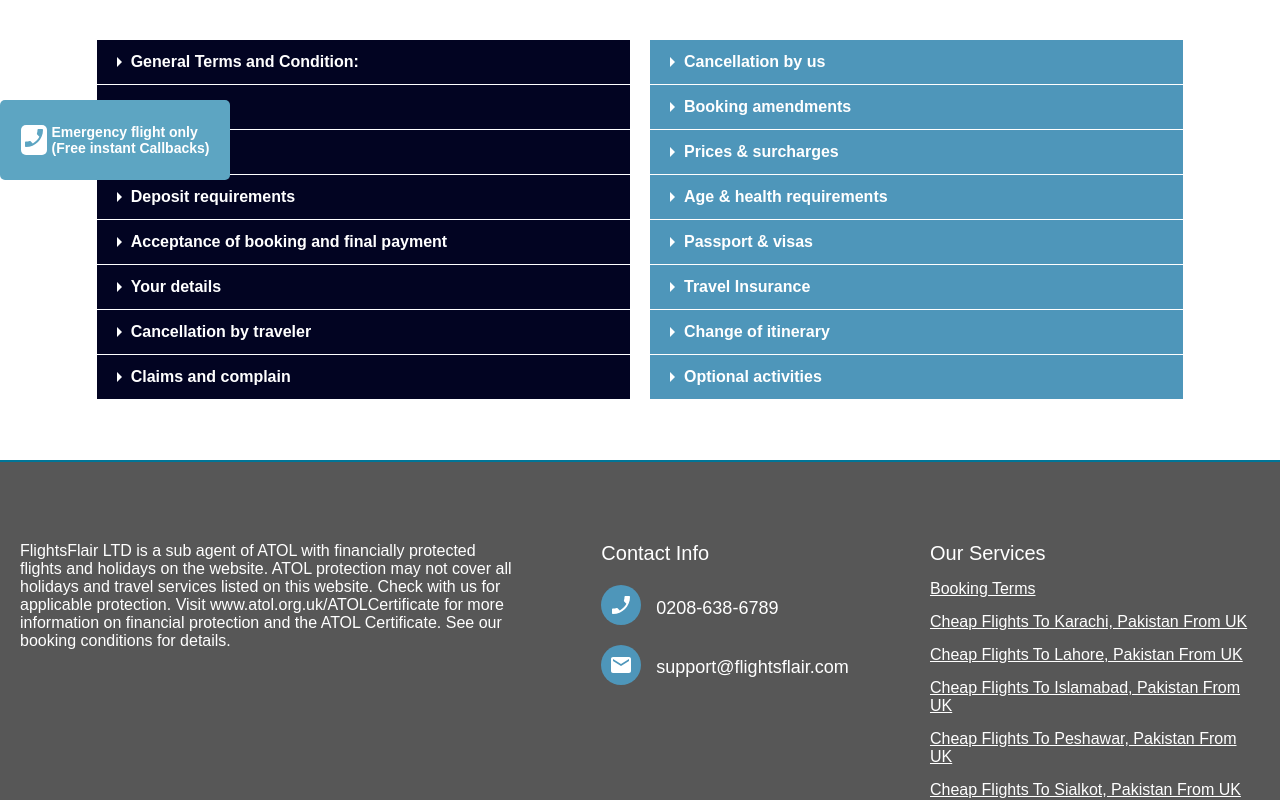
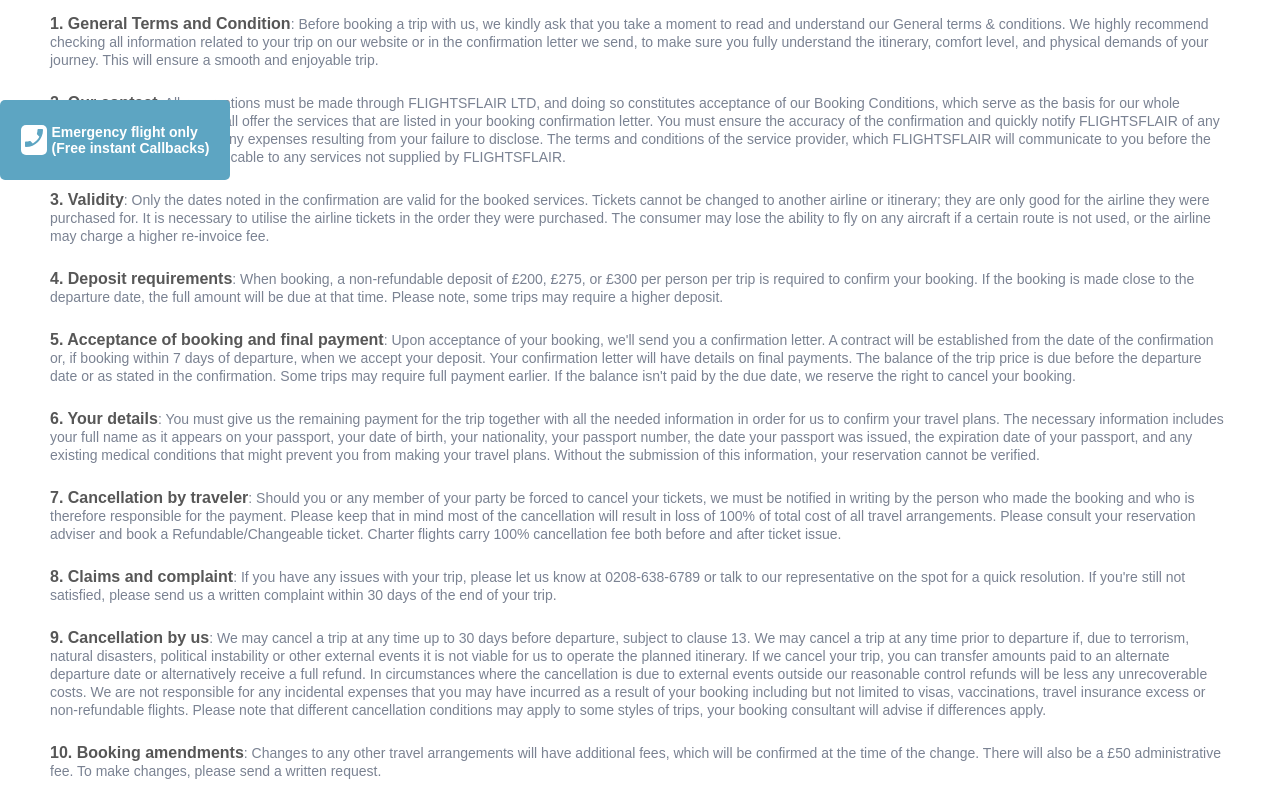
Before and after one commit to Afzal00786/flights-flair, a React (Create React App) app: page /BookingTerms in a window 1280 px wide. Shown: the part 620-1420 px from the top of the page. Built offline with nearby package versions, Linux system fonts and the light colour scheme.

Commit message:
blog updated

```diff
--- a/src/components/Blog/BlogDetails.js
+++ b/src/components/Blog/BlogDetails.js
@@ -67,7 +67,7 @@
                       marginRight: 30,
                       paddingTop: 12,
                       paddingBottom: 75,
-                      textAlign: "center",
+                      textAlign: "left",
                       paddingLeft: 10,
                       paddingRight: 10,
                     }}
--- a/src/components/Blog/BlogSlider.js
+++ b/src/components/Blog/BlogSlider.js
@@ -45,6 +45,7 @@
                     style={{
                       width: responsive ? "80%" : "80%",
                       cursor: "pointer",
+                      marginBottom: 30,
                       paddingBottom: 10,
                     }}
                   >
--- a/src/components/BookingTerms/index.jsx
+++ b/src/components/BookingTerms/index.jsx
@@ -7,18 +7,19 @@
 import Footer from "../Footer";
 import MetaData from "../Helmet";
 import { useLocation } from "react-router-dom";
+
 const text1 =
   "Before booking a trip with us, we kindly ask that you take a moment to read and understand our General terms & conditions. We highly recommend checking all information related to your trip on our website or in the confirmation letter we send, to make sure you fully understand the itinerary, comfort level, and physical demands of your journey. This will ensure a smooth and enjoyable trip.";
 const text2 =
-  "All bookings are made with FLIGHTSFLAIR LTD and are deemed as agreement to our Booking Conditions, which form the entire agreement between you and us. The services outlined in your booking confirmation letter will be provided by us. It's your responsibility to check the confirmation for accuracy and report any inaccuracies to FLIGHTSFLAIR promptly. Any costs from failure to report will be your responsibility. Services not provided by FLIGHTSFLAIR are subject to the terms and conditions of the service provider, which FLIGHTSFLAIR will provide to you before the contract is confirmed.";
+  "All reservations must be made through FLIGHTSFLAIR LTD, and doing so constitutes acceptance of our Booking Conditions, which serve as the basis for our whole relationship with you. We shall offer the services that are listed in your booking confirmation letter. You must ensure the accuracy of the confirmation and quickly notify FLIGHTSFLAIR of any errors. You will be liable for any expenses resulting from your failure to disclose. The terms and conditions of the service provider, which FLIGHTSFLAIR will communicate to you before the contract is finalised, are applicable to any services not supplied by FLIGHTSFLAIR.";
 const text3 =
-  "The booked services are only valid on the dates specified in the confirmation. Flight tickets are only valid for the airline they were purchased for, and changes in itinerary or airlines are not possible. The flight tickets must be used in the order they were booked. If a flight route is not used, the customer may lose the right to travel on all flights or face higher re-invoice costs from the airline.";
+  "Only the dates noted in the confirmation are valid for the booked services. Tickets cannot be changed to another airline or itinerary; they are only good for the airline they were purchased for. It is necessary to utilise the airline tickets in the order they were purchased. The consumer may lose the ability to fly on any aircraft if a certain route is not used, or the airline may charge a higher re-invoice fee.";
 const text4 =
   "When booking, a non-refundable deposit of £200, £275, or £300 per person per trip is required to confirm your booking. If the booking is made close to the departure date, the full amount will be due at that time. Please note, some trips may require a higher deposit.";
 const text5 =
   "Upon acceptance of your booking, we'll send you a confirmation letter. A contract will be established from the date of the confirmation or, if booking within 7 days of departure, when we accept your deposit. Your confirmation letter will have details on final payments. The balance of the trip price is due before the departure date or as stated in the confirmation. Some trips may require full payment earlier. If the balance isn't paid by the due date, we reserve the right to cancel your booking.";
 const text6 =
-  "In order for us to confirm your travel arrangements, you must provide all requested details with the balance of the trip price. Necessary details include full name as per passport, date of birth, nationality, passport number, passport issue, and expiry date, and any pre-existing medical conditions you have which may affect your ability to complete your travel arrangements. Your booking cannot be confirmed without the provision of these details.";
+  "You must give us the remaining payment for the trip together with all the needed information in order for us to confirm your travel plans. The necessary information includes your full name as it appears on your passport, your date of birth, your nationality, your passport number, the date your passport was issued, the expiration date of your passport, and any existing medical conditions that might prevent you from making your travel plans. Without the submission of this information, your reservation cannot be verified.";
 const text7 =
   "Should you or any member of your party be forced to cancel your tickets, we must be notified in writing by the person who made the booking and who is therefore responsible for the payment. Please keep that in mind most of the cancellation will result in loss of 100% of total cost of all travel arrangements. Please consult your reservation adviser and book a Refundable/Changeable ticket. Charter flights carry 100% cancellation fee both before and after ticket issue.";
 
@@ -48,61 +49,104 @@
 const text16 =
   "Activities that are not included in the trip cost are not considered part of the trip or agreement. It is understood that the help provided by the tour leader or local representative in organizing these optional activities does not make us responsible for them in any manner. The agreement for the provision of these activities will be solely between you and the provider of the activity.";
 
+const bookingTermData = [
+  {
+    id: 1,
+    title: "General Terms and Condition",
+    description: text1,
+  },
+  {
+    id: 2,
+
+    title: "Our contact",
+    description: text2,
+  },
+  {
+    id: 3,
+
+    title: "Validity",
+    description: text3,
+  },
+  {
+    id: 4,
+
+    title: "Deposit requirements",
+    description: text4,
+  },
+  {
+    id: 5,
+
+    title: "Acceptance of booking and final payment",
+    description: text5,
+  },
+  {
+    id: 6,
+
+    title: "Your details",
+    description: text6,
+  },
+  {
+    id: 7,
+
+    title: "Cancellation by traveler",
+    description: text7,
+  },
+  {
+    id: 8,
+
+    title: "Claims and complaint",
+    description: text8,
+  },
+  {
+    id: 9,
+
+    title: "Cancellation by us",
+    description: text9,
+  },
+  {
+    id: 10,
+
+    title: "Booking amendments",
+    description: text10,
+  },
+  {
+    id: 11,
+
+    title: "Prices & surcharges",
+    description: text11,
+  },
+  {
+    id: 12,
+
+    title: "Age & health requirements",
+    description: text12,
+  },
+  {
+    id: 13,
+
+    title: "Passport & visas",
+    description: text13,
+  },
+  {
+    id: 14,
+
+    title: "Travel Insurance",
+    description: text14,
+  },
+  {
+    id: 15,
+
+    title: "Change of itinerary",
+    description: text15,
+  },
+  {
+    id: 16,
+
+    title: "Optional activities",
+    description: text16,
+  },
+];
 function BookingTerms() {
-  const [showDropDown, setShowDropDown] = useState(false);
-  const [showDropDown1, setShowDropDown1] = useState(false);
-  const [showDropDown2, setShowDropDown2] = useState(false);
-  const [showDropDown3, setShowDropDown3] = useState(false);
-  const [showDropDown4, setShowDropDown4] = useState(false);
-  const [showDropDown5, setShowDropDown5] = useState(false);
-  const [showDropDown6, setShowDropDown6] = useState(false);
-  const [showDropDown7, setShowDropDown7] = useState(false);
-  const [showDropDown8, setShowDropDown8] = useState(false);
-  const [showDropDown9, setShowDropDown9] = useState(false);
-  const [showDropDown10, setShowDropDown10] = useState(false);
-  const [showDropDown11, setShowDropDown11] = useState(false);
-  const [showDropDown12, setShowDropDown12] = useState(false);
-  const [showDropDown13, setShowDropDown13] = useState(false);
-  const [showDropDown14, setShowDropDown14] = useState(false);
-  const [showDropDown15, setShowDropDown15] = useState(false);
-  const check = [0, 1, 2, 3, 4, 5, 6, 7, 8, 9, 10, 11, 12, 13, 14, 15, 16, 17];
-
-  const handleDropDown = (number) => {
-    console.log(check[number], "value");
-    if (number === 1) {
-      setShowDropDown(!showDropDown);
-    } else if (number === 2) {
-      setShowDropDown1(!showDropDown1);
-    } else if (number === 3) {
-      setShowDropDown2(!showDropDown2);
-    } else if (number === 4) {
-      setShowDropDown3(!showDropDown3);
-    } else if (number === 5) {
-      setShowDropDown4(!showDropDown4);
-    } else if (number === 6) {
-      setShowDropDown5(!showDropDown5);
-    } else if (number === 7) {
-      setShowDropDown6(!showDropDown6);
-    } else if (number === 8) {
-      setShowDropDown7(!showDropDown7);
-    } else if (number === 9) {
-      setShowDropDown8(!showDropDown8);
-    } else if (number === 10) {
-      setShowDropDown9(!showDropDown9);
-    } else if (number === 11) {
-      setShowDropDown10(!showDropDown10);
-    } else if (number === 12) {
-      setShowDropDown11(!showDropDown11);
-    } else if (number === 13) {
-      setShowDropDown12(!showDropDown12);
-    } else if (number === 14) {
-      setShowDropDown13(!showDropDown13);
-    } else if (number === 15) {
-      setShowDropDown14(!showDropDown14);
-    } else if (number === 16) {
-      setShowDropDown15(!showDropDown15);
-    }
-  };
   const { pathname } = useLocation();
 
   useEffect(() => {
@@ -118,179 +162,21 @@
           <div className="booking_text_styling">Booking Terms</div>
         </div>
       </div>
+      <div style={{ paddingTop: 20, paddingBottom: 20 }}>
+        {bookingTermData.map((bookingTerm) => (
+          <div key={bookingTerm.id} className="booking_term_wrapper">
+            <strong className="booking_term_title">
+              {bookingTerm.id}
+              {". "}
+              {bookingTerm.title}
+            </strong>
+            <span className="booking_term_description">
+              {":"} {bookingTerm.description}
+            </span>
+          </div>
+        ))}
+      </div>
 
-      <Grid container md={12} xs={12} className="booking_terms_wrapper">
-        <Grid style={{ margin: 10 }} item md={5} xs={12}>
-          <div
-            onClick={() => handleDropDown(1)}
-            className="booking_terms_userSide"
-          >
-            {showDropDown ? <ArrowDropUpIcon /> : <ArrowRightIcon />}
-            General Terms and Condition:
-          </div>
-          {showDropDown && (
-            <div className="booking_terms_dropdown_text">{text1}</div>
-          )}
-          <div
-            onClick={() => handleDropDown(2)}
-            className="booking_terms_userSide"
-          >
-            {showDropDown1 ? <ArrowDropUpIcon /> : <ArrowRightIcon />}
-            Our contact
-          </div>
-          {showDropDown1 && (
-            <div className="booking_terms_dropdown_text">{text2}</div>
-          )}
-          <div
-            onClick={() => handleDropDown(3)}
-            className="booking_terms_userSide"
-          >
-            {showDropDown2 ? <ArrowDropUpIcon /> : <ArrowRightIcon />}
-            Validity
-          </div>
-          {showDropDown2 && (
-            <div className="booking_terms_dropdown_text">{text3}</div>
-          )}
-          <div
-            onClick={() => handleDropDown(4)}
-            className="booking_terms_userSide"
-          >
-            {showDropDown3 ? <ArrowDropUpIcon /> : <ArrowRightIcon />}
-            Deposit requirements
-          </div>
-          {showDropDown3 && (
-            <div className="booking_terms_dropdown_text">{text4}</div>
-          )}
-          <div
-            onClick={() => handleDropDown(5)}
-            className="booking_terms_userSide"
-          >
-            {showDropDown4 ? <ArrowDropUpIcon /> : <ArrowRightIcon />}
-            Acceptance of booking and final payment
-          </div>
-          {showDropDown4 && (
-            <div className="booking_terms_dropdown_text">{text5}</div>
-          )}
-          <div
-            onClick={() => handleDropDown(6)}
-            className="booking_terms_userSide"
-          >
-            {showDropDown5 ? <ArrowDropUpIcon /> : <ArrowRightIcon />}
-            Your details
-          </div>
-          {showDropDown5 && (
-            <div className="booking_terms_dropdown_text">{text6}</div>
-          )}
-          <div
-            onClick={() => handleDropDown(7)}
-            className="booking_terms_userSide"
-          >
-            {showDropDown6 ? <ArrowDropUpIcon /> : <ArrowRightIcon />}
-            Cancellation by traveler
-          </div>
-          {showDropDown6 && (
-            <div className="booking_terms_dropdown_text">{text7}</div>
-          )}
-          <div
-            onClick={() => handleDropDown(8)}
-            className="booking_terms_userSide"
-          >
-            {showDropDown7 ? <ArrowDropUpIcon /> : <ArrowRightIcon />}
-            Claims and complain
-          </div>
-          {showDropDown7 && (
-            <div className="booking_terms_dropdown_text">{text8}</div>
-          )}
-        </Grid>
-        <Grid
-          style={{ margin: 10 }}
-          item
-          md={5}
-          xs={12}
-          className="booking_terms_right_wrapper"
-        >
-          <div
-            onClick={() => handleDropDown(9)}
-            className="booking_terms_serviceSide"
-          >
-            {showDropDown8 ? <ArrowDropUpIcon /> : <ArrowRightIcon />}
-            Cancellation by us
-          </div>
-          {showDropDown8 && (
-            <div className="booking_terms_dropdown_text">{text9}</div>
-          )}
-          <div
-            onClick={() => handleDropDown(10)}
-            className="booking_terms_serviceSide"
-          >
-            {showDropDown9 ? <ArrowDropUpIcon /> : <ArrowRightIcon />}
-            Booking amendments
-          </div>
-          {showDropDown9 && (
-            <div className="booking_terms_dropdown_text">{text10}</div>
-          )}
-          <div
-            onClick={() => handleDropDown(11)}
-            className="booking_terms_serviceSide"
-          >
-            {showDropDown10 ? <ArrowDropUpIcon /> : <ArrowRightIcon />}
-            Prices & surcharges
-          </div>
-          {showDropDown10 && (
-            <div className="booking_terms_dropdown_text">{text11}</div>
-          )}
-          <div
-            onClick={() => handleDropDown(12)}
-            className="booking_terms_serviceSide"
-          >
-            {showDropDown11 ? <ArrowDropUpIcon /> : <ArrowRightIcon />}
-            Age & health requirements
-          </div>
-          {showDropDown11 && (
-            <div className="booking_terms_dropdown_text">{text12}</div>
-          )}
-          <div
-            onClick={() => handleDropDown(13)}
-            className="booking_terms_serviceSide"
-          >
-            {showDropDown12 ? <ArrowDropUpIcon /> : <ArrowRightIcon />}
-            Passport & visas
-          </div>
-          {showDropDown12 && (
-            <div className="booking_terms_dropdown_text">{text13}</div>
-          )}
-          <div
-            onClick={() => handleDropDown(14)}
-            className="booking_terms_serviceSide"
-          >
-            {showDropDown13 ? <ArrowDropUpIcon /> : <ArrowRightIcon />}
-            Travel Insurance
-          </div>
-          {showDropDown13 && (
-            <div className="booking_terms_dropdown_text">{text14}</div>
-          )}
-          <div
-            onClick={() => handleDropDown(15)}
-            className="booking_terms_serviceSide"
-          >
-            {showDropDown14 ? <ArrowDropUpIcon /> : <ArrowRightIcon />}
-            Change of itinerary
-          </div>
-          {showDropDown14 && (
-            <div className="booking_terms_dropdown_text">{text15}</div>
-          )}
-          <div
-            onClick={() => handleDropDown(16)}
-            className="booking_terms_serviceSide"
-          >
-            {showDropDown15 ? <ArrowDropUpIcon /> : <ArrowRightIcon />}
-            Optional activities
-          </div>
-          {showDropDown15 && (
-            <div className="booking_terms_dropdown_text">{text16}</div>
-          )}
-        </Grid>
-      </Grid>
       <Footer />
     </div>
   );
--- a/src/components/BookingTerms/whatWeDo.css
+++ b/src/components/BookingTerms/whatWeDo.css
@@ -29,36 +29,38 @@
   margin-bottom: 50px;
 }
 
-.booking_terms_right_wrapper {
-  margin: 10px;
-}
-.booking_terms_userSide {
-  background-color: #020422;
-  color: white;
-  padding-top: 10px;
-  padding-bottom: 10px;
-  padding-left: 10px;
-  border-bottom: 1px solid white;
-  font-weight: 600;
-  display: flex;
-  align-items: center;
-  cursor: pointer;
-}
-.booking_terms_serviceSide {
-  background-color: #4e96ba;
-  color: white;
-  padding-top: 10px;
-  padding-bottom: 10px;
-  border-bottom: 1px solid white;
-  padding-left: 10px;
-  font-weight: 600;
-  display: flex;
-  align-items: center;
-  cursor: pointer;
-}
 .booking_terms_dropdown_text {
   color: #8e91aa;
   padding: 10px;
   line-height: 25px;
+}
 
+.booking_term_wrapper {
+  padding-left: 50px;
+  padding-right: 50px;
+  padding-top: 15px;
+  padding-bottom: 10px;
 }
+.booking_term_description {
+  color: #7a8292;
+  font-size: 14px;
+}
+.booking_term_title {
+  color: #575757;
+}
+@media screen and (max-width: 559px) {
+  .booking_term_wrapper {
+    padding-left: 10px;
+    padding-right: 10px;
+    padding-top: 10px;
+    padding-bottom: 10px;
+  }
+  .booking_term_description {
+    color: #7a8292;
+    font-size: 13px;
+  }
+  .booking_term_title {
+    color: #575757;
+    font-size: 14px;
+  }
+}
```
Also changed, not shown: src/components/Blog/index.jsx (+0 -44 lines), src/components/BookingDummyData.js (+5 -5 lines).
